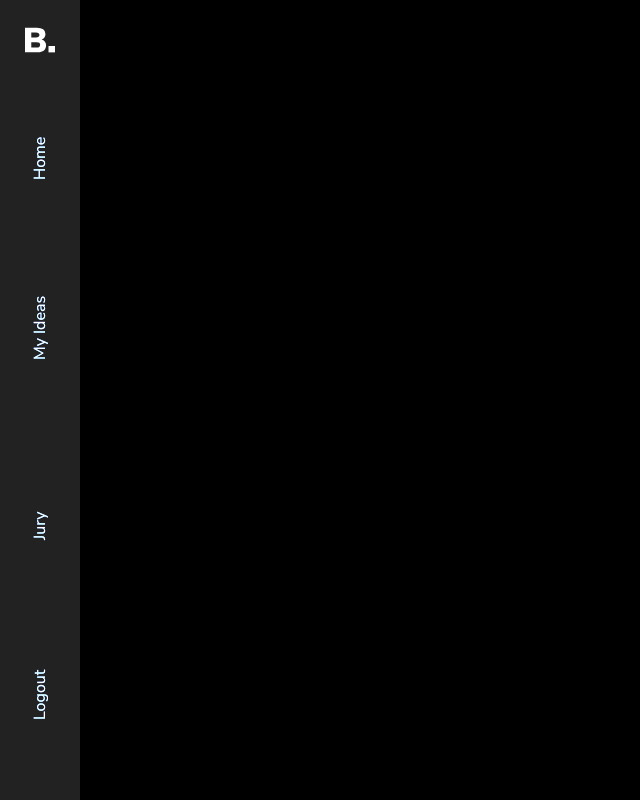
After one commit to keiken-shin/brainstorm, a Django app: template brainstorm/storm/templates/base.html in a window 1280 px wide. The commit adds this page. Shown: the whole page, without its empty margins (0-640 px from the left). Run offline with Django 3.2, Linux system fonts and the light colour scheme; the template is opened without the code that fills it, so the values that code supplies are empty.

Commit message:
Templates updated

```diff
--- /dev/null
+++ b/brainstorm/static/storm/css/_header.css
@@ -0,0 +1,70 @@
+.header{
+    background-color: var(--header-base);
+}
+
+#logo{
+    fill : var(--text-white);
+    width: 30px;
+    height: 30px;
+}
+
+.nav__link{
+    transform: rotate(-90deg) translate(-3rem);
+    font-size: .8rem;
+    color: var(--glitch-2);
+    position: relative;
+    z-index: 10;
+}
+
+@media (min-width: 768px){
+    .nav__link{
+        font-size: 1rem;
+    }
+}
+
+.nav__link:before,
+.nav__link:after {
+  content: attr(data-content);
+  position: absolute;
+  top: 0;
+  left: 0;
+  right: 0;
+  bottom: 0;
+}
+
+.nav__link:before {
+  color: var(--glitch-1);
+  z-index: 1;
+}
+
+.nav__link:after {
+  color: var(--text-white);
+  z-index: 2;
+}
+
+.nav__link:hover:before {
+  -webkit-animation: glitchy 0.3s ease 0.3s infinite;
+          animation: glitchy 0.3s ease 0.3s infinite;
+}
+
+.nav__link:hover:after {
+  animation: glitchy 0.3s ease infinite reverse;
+}
+
+@keyframes glitchy {
+  0% {
+    transform: translate(-2px, 2px);
+  }
+  25% {
+    transform: translate(-2px, -2px);
+  }
+  50% {
+    transform: translate(2px, 2px);
+  }
+  75% {
+    transform: translate(2px, -2px);
+  }
+  100% {
+    transform: translate(-2px, 2px);
+  }
+}
--- /dev/null
+++ b/brainstorm/static/storm/css/_login.css
@@ -0,0 +1,202 @@
+/* Login Page */
+.login-div{
+    background-color: black;
+}
+
+.login-heading{
+    color: transparent;
+    -webkit-text-stroke-width: 2px;
+    -webkit-text-stroke-color: var(--text-white);
+    line-height: 1em;
+}
+
+@media (min-width: 768px){
+    .login-heading{
+        font-size: 6rem;
+    }
+}
+
+.login-tag{
+    color: var(--text-light);
+}
+
+.login-image{
+    filter: grayscale();
+}
+
+.login-button{
+    border: 1px solid var(--text-white);
+    color: var(--text-white);
+}
+
+.login-button {
+  display: block;
+  position: relative;
+  background: none;
+  border: none;
+  outline: none;
+  cursor: pointer;
+  margin-top: 10px;
+  padding: 8px 30px;
+  letter-spacing: .35em;
+  text-align: center;
+  text-transform: uppercase;
+  border: 1px solid var(--text-white);
+  -webkit-transition: all .2s ease;
+  transition: all .2s ease;
+}
+
+.login-button:before, .login-button:after {
+  content: 'Login';
+  position: absolute;
+  top: 0;
+  left: 0;
+  padding: 8px 0;
+  width: 100%;
+  -webkit-clip: rect(0px, 0px, 0px, 0px);
+  clip: rect(0px, 0px, 0px, 0px);
+  background: var(--text-black);
+  color: var(--text-white);
+}
+
+.login-button:before {
+  left: -3px;
+  top: -2px;
+  text-shadow: 2px 0 var(--text-white);
+  box-shadow: 2px 0 var(--text-white);
+}
+
+.login-button:after {
+  left: 2px;
+  bottom: -2px;
+  text-shadow: -1px 0 var(--text-white);
+  box-shadow: -1px 0 var(--text-white);
+}
+
+.login-button:hover {
+  background: var(--text-black);
+  color: var(--text-white);
+}
+
+.login-button:hover:before {
+  animation: glitch-test 1.5s infinite linear alternate-reverse;
+}
+
+.login-button:hover:after {
+  -webkit-animation: glitch-test 2s infinite linear alternate;
+          animation: glitch-test 2s infinite linear alternate;
+}
+
+@-webkit-keyframes glitch-test {
+  0% {
+    clip: rect(-3px, 600px, 0px, 0px);
+  }
+  5.88235% {
+    clip: rect(0px, 600px, 0px, 0px);
+  }
+  11.76471% {
+    clip: rect(-3px, 600px, 0px, 0px);
+  }
+  17.64706% {
+    clip: rect(-3px, 600px, 0px, 0px);
+  }
+  23.52941% {
+    clip: rect(100px, 600px, 100px, 0px);
+  }
+  29.41176% {
+    clip: rect(0px, 600px, 600px, 0px);
+  }
+  35.29412% {
+    clip: rect(100px, 600px, 0px, 0px);
+  }
+  41.17647% {
+    clip: rect(0px, 600px, 600px, 0px);
+  }
+  47.05882% {
+    clip: rect(100px, 600px, 0px, 0px);
+  }
+  52.94118% {
+    clip: rect(-3px, 600px, 0px, 0px);
+  }
+  58.82353% {
+    clip: rect(100px, 450px, 100px, 0px);
+  }
+  64.70588% {
+    clip: rect(0px, 450px, 0px, 0px);
+  }
+  70.58824% {
+    clip: rect(100px, 450px, 100px, 0px);
+  }
+  76.47059% {
+    clip: rect(0px, 450px, 0px, 0px);
+  }
+  82.35294% {
+    clip: rect(0px, 450px, 0px, 0px);
+  }
+  88.23529% {
+    clip: rect(0px, 450px, 0px, 0px);
+  }
+  94.11765% {
+    clip: rect(0px, 450px, 0px, 0px);
+  }
+  100% {
+    clip: rect(0px, 450px, 0px, 0px);
+  }
+}
+
+@keyframes glitch-test {
+  0% {
+    clip: rect(-3px, 600px, 0px, 0px);
+  }
+  5.88235% {
+    clip: rect(0px, 600px, 0px, 0px);
+  }
+  11.76471% {
+    clip: rect(-3px, 600px, 0px, 0px);
+  }
+  17.64706% {
+    clip: rect(-3px, 600px, 0px, 0px);
+  }
+  23.52941% {
+    clip: rect(100px, 600px, 100px, 0px);
+  }
+  29.41176% {
+    clip: rect(0px, 600px, 600px, 0px);
+  }
+  35.29412% {
+    clip: rect(100px, 600px, 0px, 0px);
+  }
+  41.17647% {
+    clip: rect(0px, 600px, 600px, 0px);
+  }
+  47.05882% {
+    clip: rect(100px, 600px, 0px, 0px);
+  }
+  52.94118% {
+    clip: rect(-3px, 600px, 0px, 0px);
+  }
+  58.82353% {
+    clip: rect(100px, 450px, 100px, 0px);
+  }
+  64.70588% {
+    clip: rect(0px, 450px, 0px, 0px);
+  }
+  70.58824% {
+    clip: rect(100px, 450px, 100px, 0px);
+  }
+  76.47059% {
+    clip: rect(0px, 450px, 0px, 0px);
+  }
+  82.35294% {
+    clip: rect(0px, 450px, 0px, 0px);
+  }
+  88.23529% {
+    clip: rect(0px, 450px, 0px, 0px);
+  }
+  94.11765% {
+    clip: rect(0px, 450px, 0px, 0px);
+  }
+  100% {
+    clip: rect(0px, 450px, 0px, 0px);
+  }
+}
--- /dev/null
+++ b/brainstorm/static/storm/css/main.css
@@ -0,0 +1,22 @@
+@import url('https://fonts.googleapis.com/css2?family=Nunito+Sans:wght@300;400;600;700;800;900&display=swap');
+
+/* Import other css files */
+@import './_login.css';
+@import './_header.css';
+
+:root{
+    --text-white: #fff;
+    --text-light: #ccc;
+    --text-black: #000;
+    --background: var(--text-black);
+    --header-base: #222;
+    --glitch-1: #00ffff;
+    --glitch-2: #ff00ff;
+}
+
+html,
+body{
+    font-family: 'Nunito Sans', sans-serif;
+    background-color: var(--background);
+    color: var(--text-white);
+}
--- /dev/null
+++ b/brainstorm/static/storm/js/particles.js
@@ -0,0 +1,3 @@
+particlesJS.load('particles-js', 'static/storm/js/particles.json', function() {
+    console.log('loaded');
+})
--- a/brainstorm/storm/admin.py
+++ b/brainstorm/storm/admin.py
@@ -2,5 +2,9 @@ from django.contrib import admin
 
 from .models import Judge, Idea
 
+admin.site.site_header = 'Brainstorm Admin'
+admin.site.site_title = 'Brainstorm Admin Area'
+admin.site.index_title = 'Welcome to Brainstorm Admin Area'
+
 admin.site.register(Judge)
 admin.site.register(Idea)
--- /dev/null
+++ b/brainstorm/storm/templates/base.html
@@ -0,0 +1,51 @@
+<!DOCTYPE html>
+<html lang="en">
+<head>
+    <meta charset="UTF-8">
+    <meta name="viewport" content="width=device-width, initial-scale=1.0">
+
+    {% load staticfiles %}
+    <!-- Favicon -->
+    <link rel="shortcut icon" href="{% static 'storm/images/favicon.svg' %}" type="image/x-icon">
+
+    <!-- Tailwind CSS -->
+    <link href="https://unpkg.com/tailwindcss@^1.0/dist/tailwind.min.css" rel="stylesheet">
+
+    <!-- Custom CSS -->
+    <link rel="stylesheet" href="{% static 'storm/css/main.css' %}">
+
+    <!-- FontAwesome CDN -->
+    <!-- <script src="https://kit.fontawesome.com/8aa13c88ab.js" crossorigin="anonymous"></script> -->
+
+    <title>{% block title %}{% endblock %} Brainstorm</title>
+</head>
+<body>
+    <header class="h-screen w-20 flex flex-col items-center fixed header">
+        <div class="w-full h-20 flex items-center justify-center">
+            <a href="{% url 'storm:home' %}">
+                <svg id="logo" viewBox="0 0 61.56 50.76">
+                    <title>Logo</title>
+                    <g id="Layer_2" data-name="Layer 2">
+                        <g id="Layer_1-2" data-name="Layer 1">
+                            <path class="cls-1" d="M40.9,29a12.89,12.89,0,0,1,2.37,7.88,12.43,12.43,0,0,1-2.19,7.31A14.22,14.22,0,0,1,34.81,49a24.29,24.29,0,0,1-9.54,1.73H0V0H24.55q8,0,12.71,3.56A11.45,11.45,0,0,1,42,13.18a11.7,11.7,0,0,1-2.09,6.87,11.87,11.87,0,0,1-5.83,4.36A12.92,12.92,0,0,1,40.9,29Zm-28-9h9.43q3.75,0,5.47-1.15a4.1,4.1,0,0,0,1.73-3.67,4.44,4.44,0,0,0-1.73-3.89Q26.07,10,22.32,10H12.89ZM29.27,39.49A4.82,4.82,0,0,0,31,35.35a4.82,4.82,0,0,0-1.69-4.14Q27.58,30,23.62,30H12.89v10.8H23.62Q27.58,40.75,29.27,39.49Z"/>
+                            <path class="cls-1" d="M48.24,37.66H61.56v13.1H48.24Z"/>
+                        </g>
+                    </g>
+                </svg>
+            </a>
+        </div>
+        <nav class="flex-1 w-full nav">
+            <ul class="flex flex-col items-center nav__list h-full">
+                <li class="flex-1 relative w-full"><a href="{% url 'storm:home' %}" class="block nav__link" data-content='Home'>Home</a></li>
+                <li class="flex-1 relative w-full"><a href="" class="block nav__link" data-content='My Ideas'>My Ideas</a></li>
+                <li class="flex-1 relative w-full"><a href="" class="block nav__link" data-content='Jury'>Jury</a></li>
+                <li class="flex-1 relative w-full"><a href="{% url 'storm:logout_user' %}" class="block nav__link" data-content='Logout'>Logout</a></li>
+            </ul>
+        </nav>
+    </header>
+
+    <main class="ml-20 p-6">
+    {% block body %}{% endblock %}
+    </main>
+</body>
+</html>
--- a/brainstorm/storm/views.py
+++ b/brainstorm/storm/views.py
@@ -9,11 +9,13 @@ def authentication_check(user):
     return user.is_authenticated
 
 def login(request):
+    if request.user.is_authenticated:
+        return redirect('storm:home')
     return render(request, 'storm/login.html')
 
 @user_passes_test(authentication_check, login_url='/', redirect_field_name=None)
 def home(request):
-    creator_name = request.user.get_full_name
+    creator_name = request.user.first_name
     creator_email = request.user.email
     return render(request, 'storm/home.html', {"creator_email":creator_email, "creator_name":creator_name})
 
```
Also changed, not shown: brainstorm/static/storm/js/particles.json (added, +110 -0 lines), brainstorm/storm/templates/storm/home.html (+7 -2 lines), brainstorm/storm/templates/storm/login.html (+38 -2 lines), brainstorm/static/storm/images/favicon.svg (added), brainstorm/static/storm/images/idea.svg (added).
